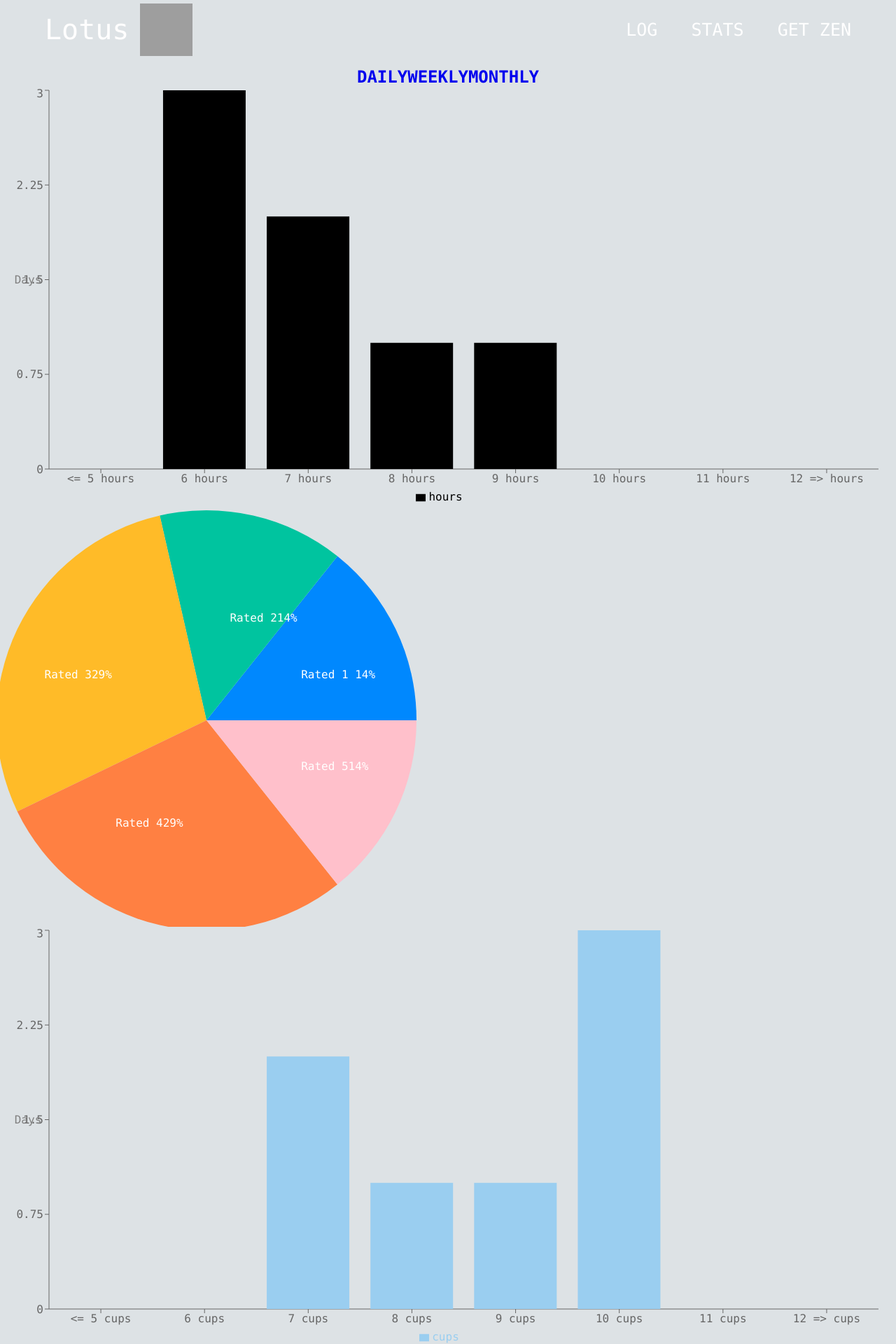
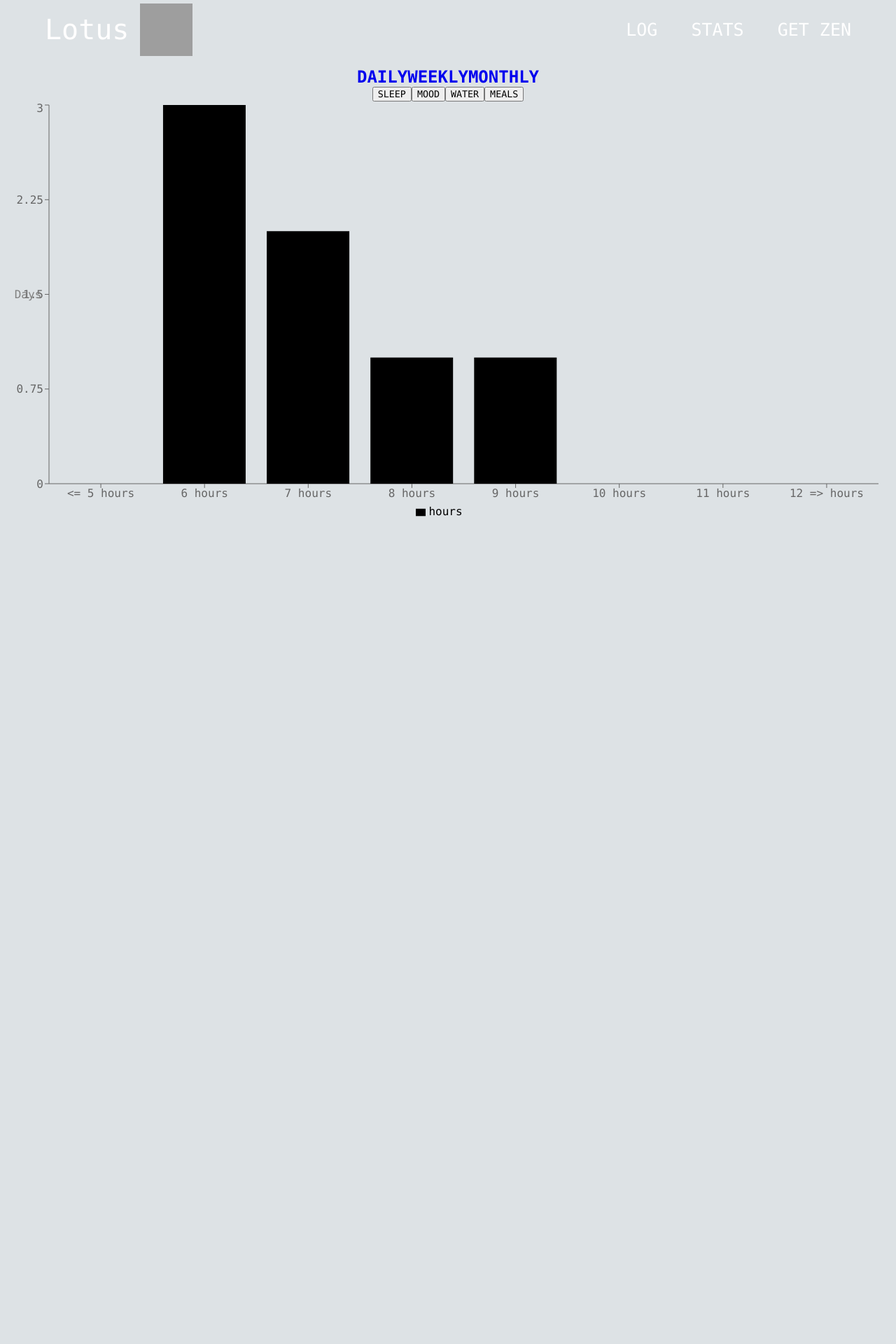
Before and after one commit to veronique-cadet/Phase-2-Group-Project, a React (Create React App) app: page /stats/weekly-stats in a window 1280 px wide. Shown: the part 40-1960 px from the top of the page at 70% size. After the commit the page ends 801 px from the top, so only its background shows below. Built offline with nearby package versions, Linux system fonts and the light colour scheme; data requests are answered from the project's data file; grey boxes are pictures that could not be loaded.

Commit message:
Weekly chart selector done

```diff
--- a/src/components/WeeklyStats.jsx
+++ b/src/components/WeeklyStats.jsx
@@ -1,4 +1,4 @@
-import React from "react";
+import React, {useState} from "react";
 import WeeklySleepGraph from "./WeeklySleepGraph";
 import WeeklyMoodPie from "./WeeklyMoodPie";
 import WeeklyWaterGraph from "./WeeklyWaterGraph";
@@ -7,13 +7,18 @@ import WeeklyMealGraph from "./WeeklyMealGraph";
 
 const WeeklyStats = ({logs}) => {
 
+  const [chosenWeeklyChart, setChosenWeeklyChart] = useState("default")
 
   return (
     <div>
-      <WeeklySleepGraph logs={logs}/>
-      <WeeklyMoodPie logs={logs}/>
-      <WeeklyWaterGraph logs={logs}/>
-      <WeeklyMealGraph logs={logs}/>
+      <div>
+        <button onClick={()=>setChosenWeeklyChart(<WeeklySleepGraph logs={logs}/>)}>SLEEP</button>
+        <button onClick={()=>setChosenWeeklyChart(<WeeklyMoodPie logs={logs}/>)}>MOOD</button>
+        <button onClick={()=>setChosenWeeklyChart(<WeeklyWaterGraph logs={logs}/>)}>WATER</button>
+        <button onClick={()=>setChosenWeeklyChart(<WeeklyMealGraph logs={logs}/>)}>MEALS</button>
+      <div/>
+      </div>
+       {chosenWeeklyChart=== "default" ? <WeeklySleepGraph logs={logs}/> : chosenWeeklyChart}
     </div>
   );
 };
```
